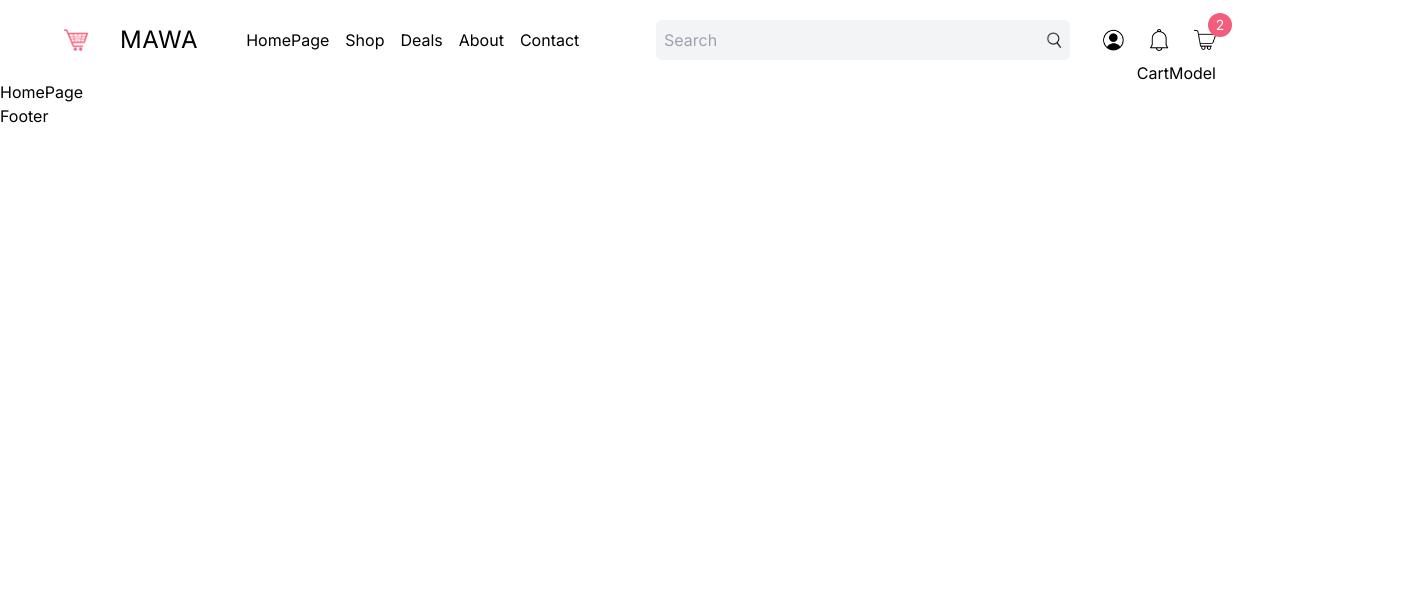
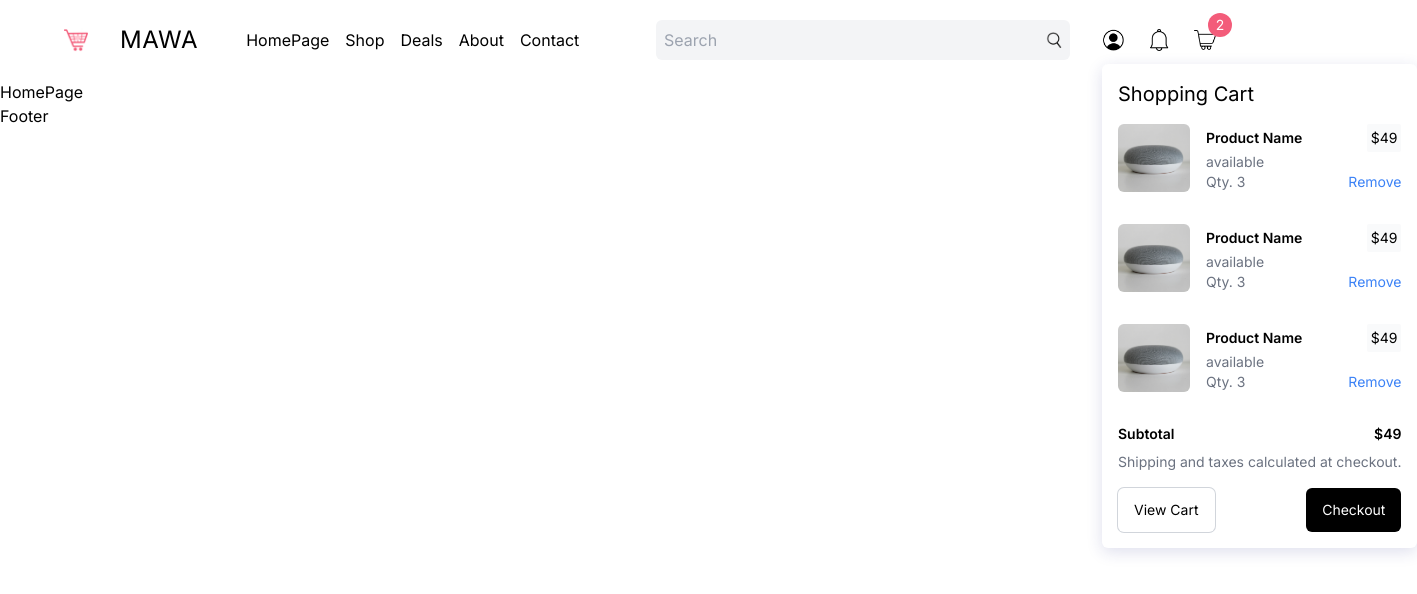
Before and after one commit to WaceraMercyThird/next-WIWI-Ecommerce, a Next.js app: page / in a window 1280 px wide. Both pictures are taken after a click on the picture 1205 px from the left and 40 px from the top of the page. Shown: the top 594 px of the page, 1417 px wide, since content can reach past the window. Built offline with nearby package versions, Linux system fonts and the light colour scheme.

Commit message:
Add Shopping Cart

```diff
--- a/next.config.mjs
+++ b/next.config.mjs
@@ -1,4 +1,14 @@
+
 /** @type {import('next').NextConfig} */
-const nextConfig = {};
+const nextConfig = {
+    images: {
+        remotePatterns: [
+            {
+                protocol: "https",
+                hostname: "image.pexels.com"
+            }
+        ]
+    }
+};
 
 export default nextConfig;
--- a/src/components/CarModel.tsx
+++ b/src/components/CarModel.tsx
@@ -1,8 +1,114 @@
 "use Client"
 
+import Image from "next/image"
+
 const CartModel = () => {
+
+    const carItems = true
     return (
-        <div className="">CartModel</div>
+        // <div className="absolute p-4 top-8 rounded-md shadow-[0_4px_16px_0_rgba(31,38,135,0.15)] bg-white right-0 flex flex-col gap-6 z-20">
+        <div className="absolute w-max p-4 top-6 text-sm bg-white backdrop-blur-md rounded-md shadow-[0_4px_16px_0_rgba(31,38,135,0.15)] z-20">
+            {!carItems ? (
+                <div className="">Cart is Empty.</div>
+            ) : (
+                <>
+                    <h2 className="text-xl pb-4">Shopping Cart</h2>
+                {/* LIST */}
+                <div className=" flex flex-col gap-8">
+                    {/* ITEM */}
+                <div className=" flex gap-4">
+                    <Image src="/pexmic.jpg" alt="" width={72} height={96} className="object-cover rounded-md"/>
+                    <div className=" flex flex-col justify-between w-full">
+                        {/* TOP */}
+                        <div className="">
+                        {/* TITLE */}
+                            <div className="flex items-center justify-between gap-8">
+                                <h3 className="font-semibold">Product Name</h3>
+                                <div className="p-1 bg-gray-50 rounded-sm">$49</div>
+                            </div>
+                        {/* DESCRIPTION */}
+                        <div className="test-sm text-gray-500">
+                            available
+                        </div>
+                        </div>
+                        {/* BOTTOM */}
+                        <div className=" flex justify-between text-sm">
+                            <span className="text-gray-500">Qty. 3</span>
+                            <span className="text-blue-500">Remove</span>
+                        </div>
+
+                    </div>
+                </div>
+
+                  {/* ITEM */}
+                  <div className=" flex gap-4">
+                    <Image src="/pexmic.jpg" alt="" width={72} height={96} className="object-cover rounded-md"/>
+                    <div className=" flex flex-col justify-between w-full">
+                        {/* TOP */}
+                        <div className="">
+                        {/* TITLE */}
+                            <div className="flex items-center justify-between gap-8">
+                                <h3 className="font-semibold">Product Name</h3>
+                                <div className="p-1 bg-gray-50 rounded-sm">$49</div>
+                            </div>
+                        {/* DESCRIPTION */}
+                        <div className="test-sm text-gray-500">
+                            available
+                        </div>
+                        </div>
+                        {/* BOTTOM */}
+                        <div className=" flex justify-between text-sm">
+                            <span className="text-gray-500">Qty. 3</span>
+                            <span className="text-blue-500">Remove</span>
+                        </div>
+
+                    </div>
+                </div>
+
+                 {/* ITEM */}
+                 <div className=" flex gap-4">
+                    <Image src="/pexmic.jpg" alt="" width={72} height={96} className="object-cover rounded-md"/>
+                    <div className=" flex flex-col justify-between w-full">
+                        {/* TOP */}
+                        <div className="">
+                        {/* TITLE */}
+                            <div className="flex items-center justify-between gap-8">
+                                <h3 className="font-semibold">Product Name</h3>
+                                <div className="p-1 bg-gray-50 rounded-sm">$49</div>
+                            </div>
+                        {/* DESCRIPTION */}
+                        <div className="test-sm text-gray-500">
+                            available
+                        </div>
+                        </div>
+                        {/* BOTTOM */}
+                        <div className=" flex justify-between text-sm">
+                            <span className="text-gray-500">Qty. 3</span>
+                            <span className="text-blue-500">Remove</span>
+                        </div>
+
+                    </div>
+                </div>
+
+                </div>
+                {/* BOTTOM */}
+                <div className="">
+                    <div className="flex justify-between pt-8 font-semibold">
+                        <span className="">Subtotal</span>
+                        <span className="">$49</span>
+                    </div>
+                    <p className="text-gray-500 text-sm mt-2 mb-4">
+                    Shipping and taxes calculated at checkout.
+                    </p>
+                    <div className="flex justify-between text-sm">
+                        <button className="rounded-md py-3 px-4 ring-1 ring-gray-300">View Cart</button>
+                        <button className="rounded-md py-3 px-4 bg-black text-white">Checkout</button>
+                    </div>
+
+                </div>
+                </>
+            )}
+        </div>
     )
 }
 
--- a/src/components/Navicons.tsx
+++ b/src/components/Navicons.tsx
@@ -24,10 +24,10 @@ const NavIcons = () => {
         <div className=" flex items-center gap-4 xl:gap-6 relative">
             <Image src="/profile.png" alt="" width={22} height={22} className="cursor-pointer" onClick={handleProfile}/>
             {isProfileOpen && (
-                // <div className="absolute p-4 rounded-md top-12 left-0 text-sm shadow-[0_3px_10px">
-                <div className="absolute p-4 top-12 left-0 text-sm bg-white/10 backdrop-blur-md rounded-md shadow-[0_4px_16px_0_rgba(31,38,135,0.15)] z-20">
-                <Link href="/">Profile</Link>
-                <div className="mt-2 cursor-pointer">Logout</div>
+            // <div className="absolute p-4 rounded-md top-12 left-0 text-sm shadow-[0_3px_10px">
+            <div className="absolute p-4 top-8 left-0 text-sm bg-white/10 backdrop-blur-md rounded-md shadow-[0_4px_16px_0_rgba(31,38,135,0.15)] z-20">
+            <Link href="/">Profile</Link>
+            <div className="mt-2 cursor-pointer">Logout</div>
             </div>)}
             <Image src="/notification.png" alt="" width={22} height={22} className="cursor-pointer"/>
             <div className="relative cursor-pointer">
@@ -39,15 +39,16 @@ const NavIcons = () => {
             className="cursor-pointer"
             onClick={() => setIsCartOpen((prev) => !prev)}
             />
+
+            </div>
             <div className="absolute -top-4 -right-4 w-6 h-6 bg-lama rounded-full text-white text-sm flex items-center justify-center">
             2
             </div>
             {isCartOpen && (
-            <div className="absolute top-8 right-0 z-50">
+            <div className="absolute">
             <CartModel />
             </div>
             )}
-            </div>
 
         </div>
     )
```
Also changed, not shown: public/pexmic.jpg (added).
